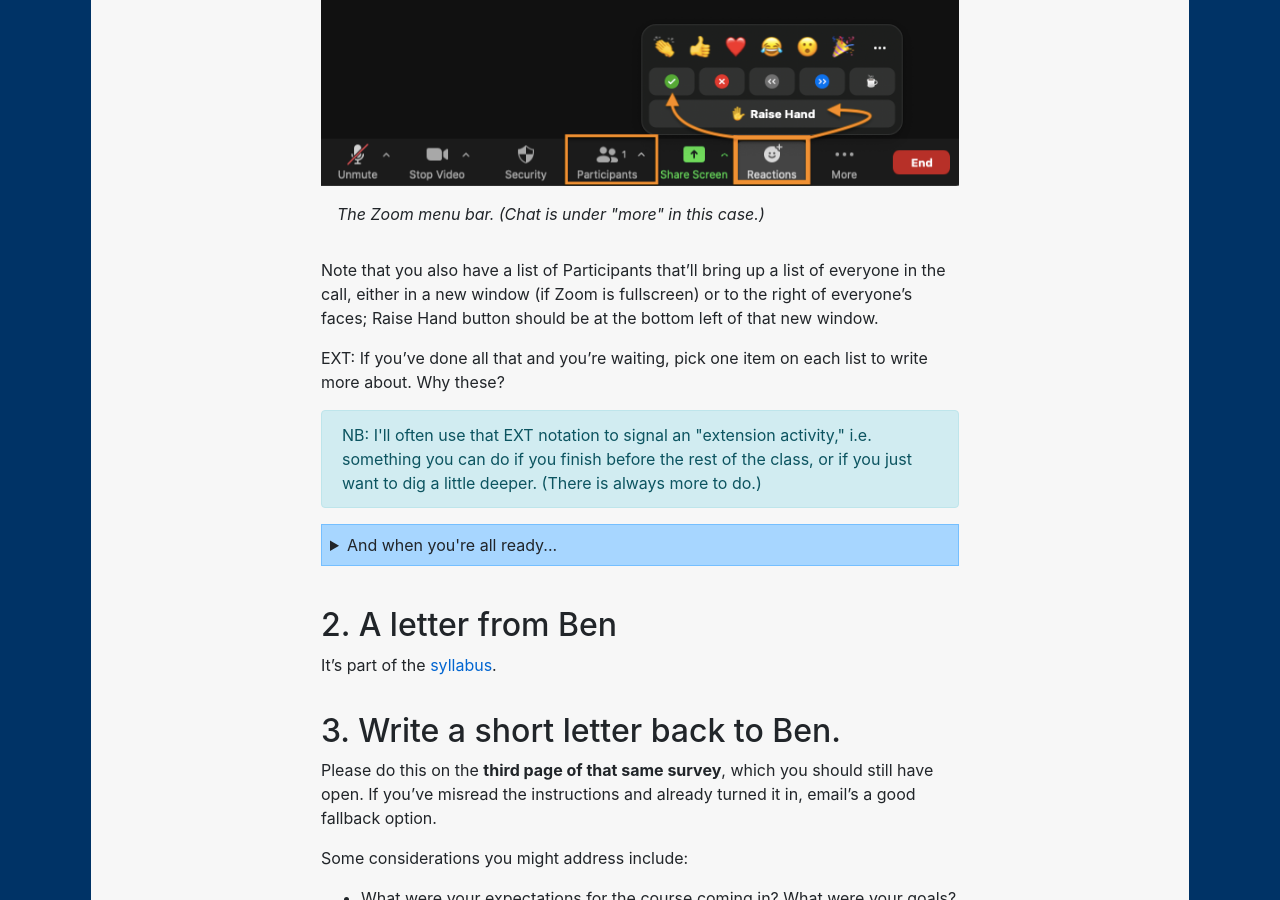
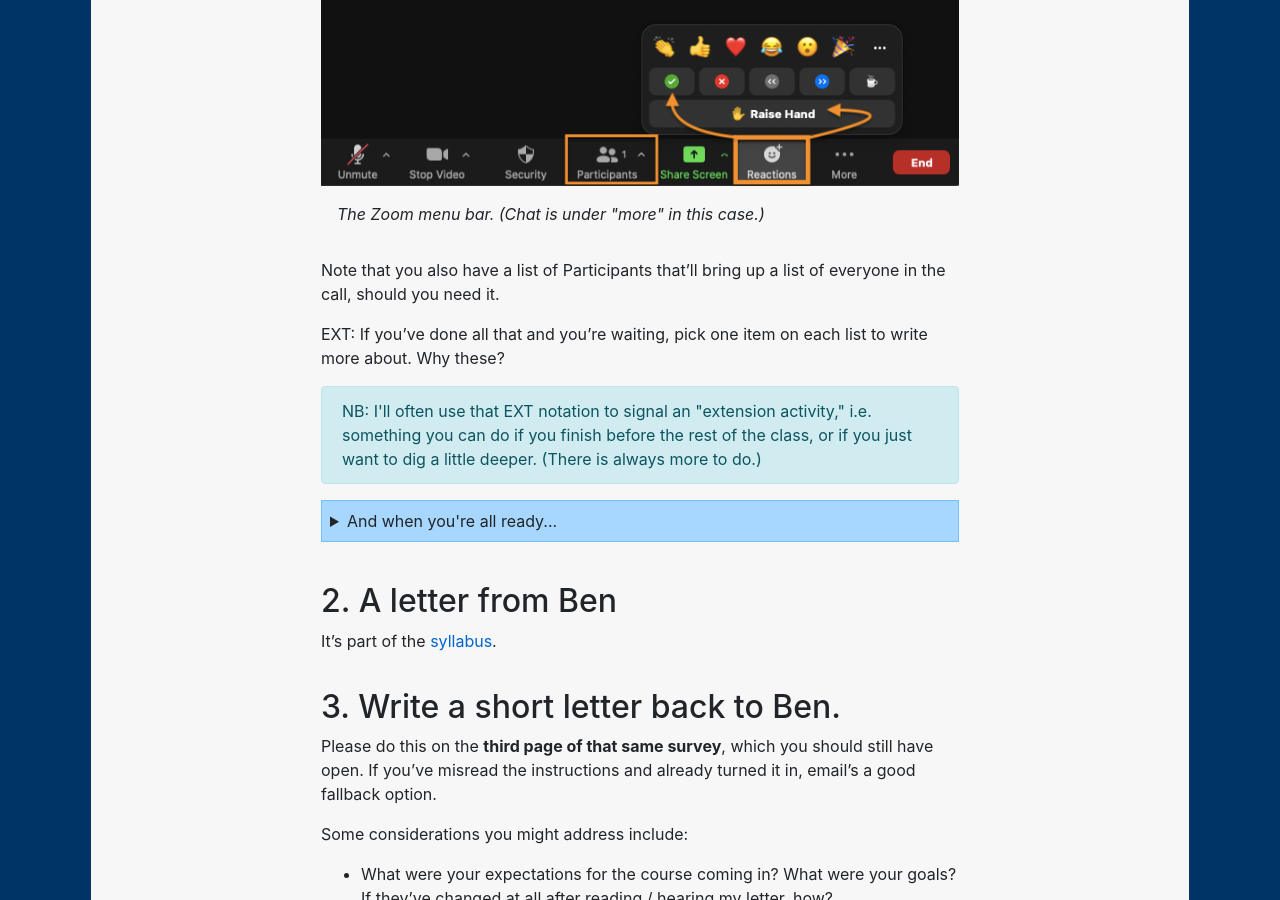
Before and after one commit to benmiller314/cdm2022spring, a Jekyll site: the page built from plans/lesson-01.md, in a window 1280 px wide and 900 px high, scrolled down 1408 px. Built offline with Jekyll 4.4.1, drawn with Linux system fonts in a browser that asks for light colours; our own code applies the rules of GitHub Pages for plain Markdown files.

Commit message:
remove outdated location of Raise Hand

```diff
--- a/plans/lesson-01.md
+++ b/plans/lesson-01.md
@@ -36,7 +36,7 @@ When you've done that (or after about 5 minutes), please:
 <figcaption>The Zoom menu bar. (Chat is under "more" in this case.)</figcaption>
 </figure>
 
-Note that you also have a list of Participants that'll bring up a list of everyone in the call, either in a new window (if Zoom is fullscreen) or to the right of everyone's faces;  Raise Hand button should be at the bottom left of that new window.
+Note that you also have a list of Participants that'll bring up a list of everyone in the call, should you need it.
 
 EXT: If you've done all that and you're waiting, pick one item on each list to write more about. Why these?
 
```
